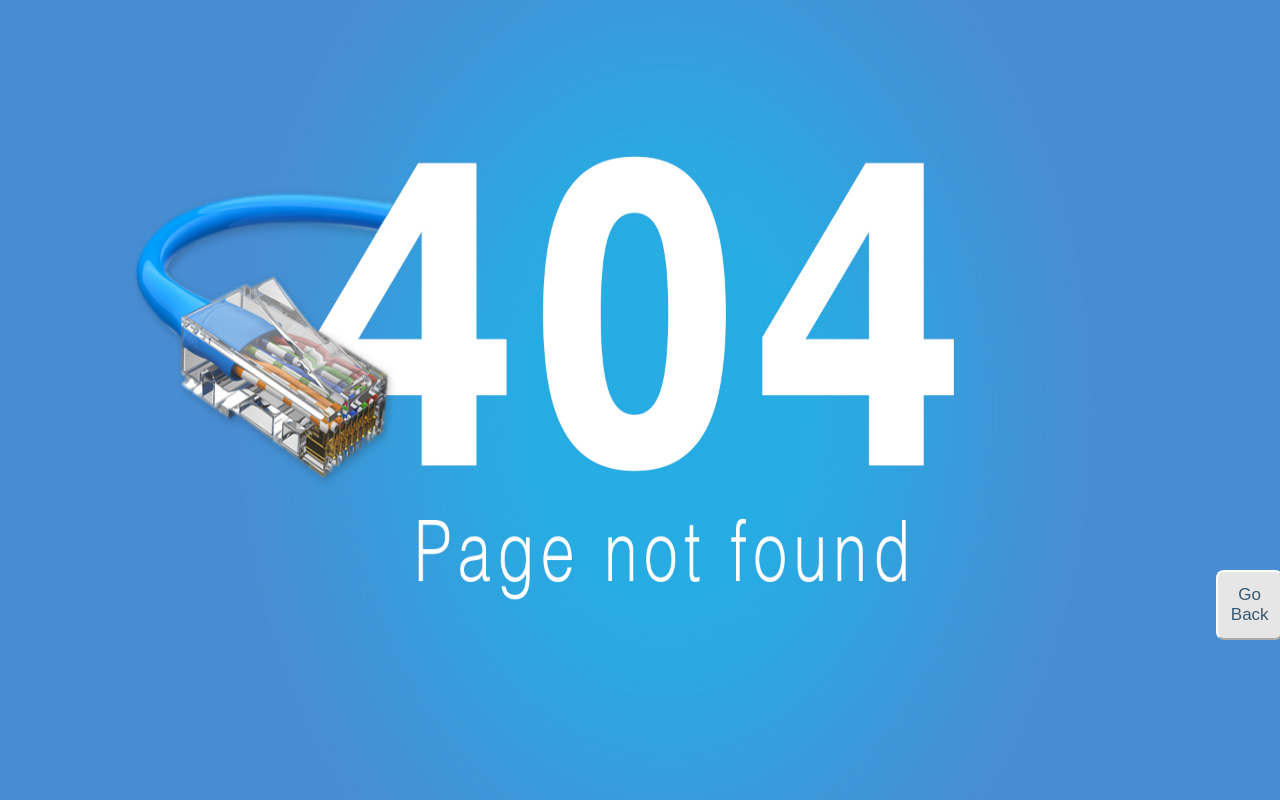
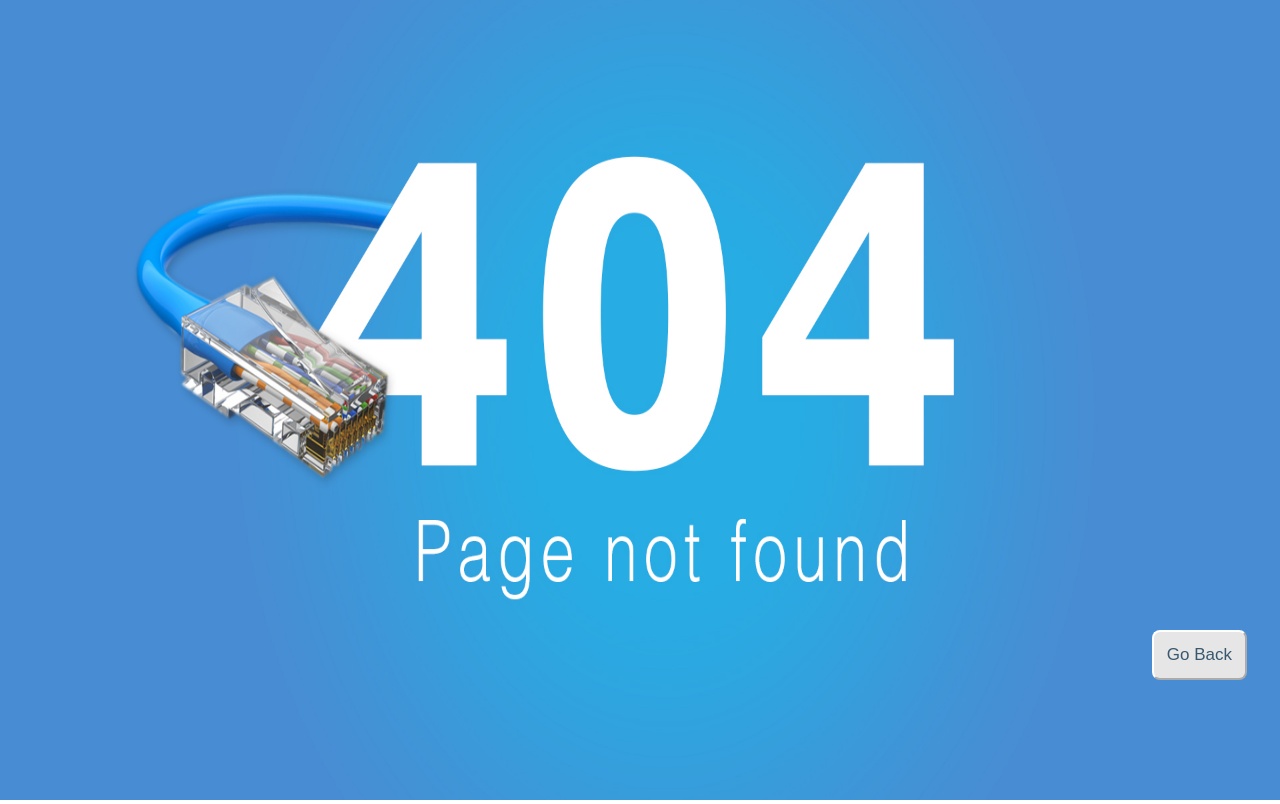
Before and after one commit to tj-experimental/Web-Application, a plain HTML site: page error/404.html in a window 1280 px wide. Drawn offline with Linux system fonts and the light colour scheme.

Commit message:
Fixed the page

```diff
--- a/requestHandler.js
+++ b/requestHandler.js
@@ -18,8 +18,6 @@ function formRequest(req, res){
             console.log(POST);
         });
     }
-
-
 }
 
 function home(req, res) {
--- a/scss/components/_error.scss
+++ b/scss/components/_error.scss
@@ -6,12 +6,12 @@
 #error_page > a {
   border-radius: 8px;
   border: 2px outset #fff;
-  margin-left: -5%;
+  margin-left: -10%;
   padding: 1%;
   background-color: #e6e6e6;
   color: #395870;
   position: fixed;
-  bottom: 20%;
+  bottom: 15%;
 }
 
 
```
Also changed, not shown: index.html (+1 -1 lines), style/application.css, 1 other file.
